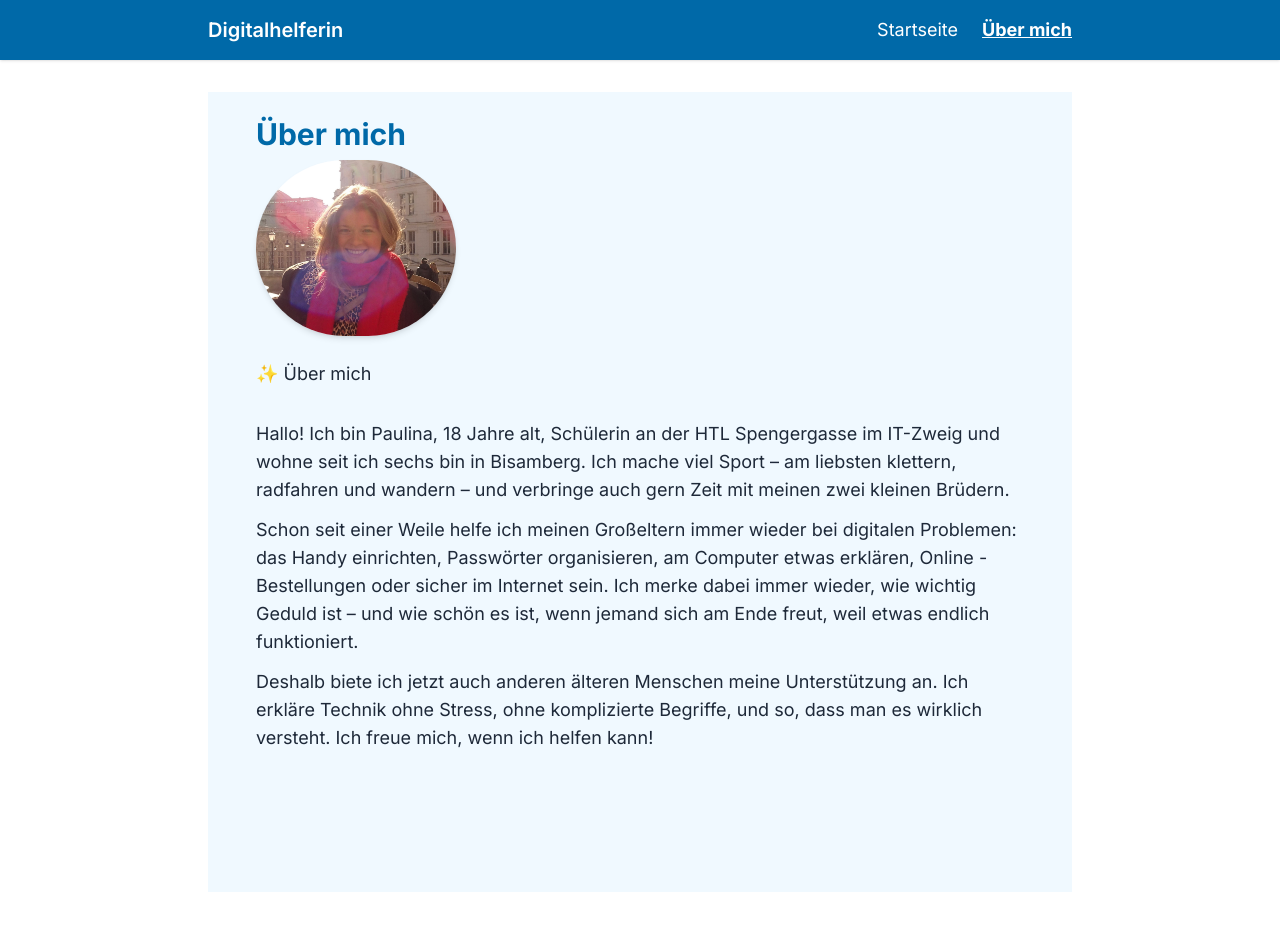
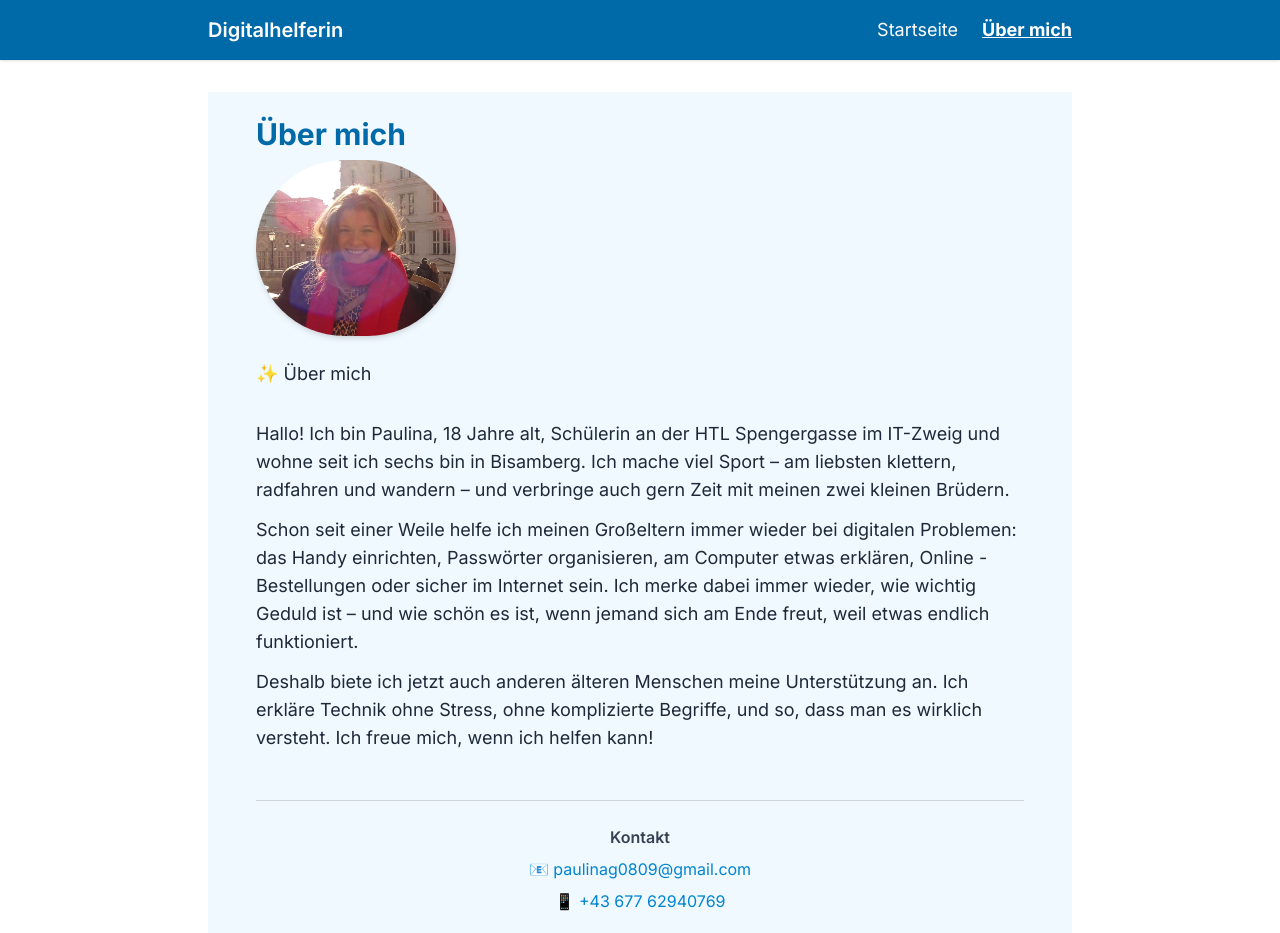
Before and after one commit to paulinaglantschnig/digital-hilfe, a Next.js app: page /about in a window 1280 px wide. Shown: the top 933 px of the page. Built offline with nearby package versions, Linux system fonts and the light colour scheme.

Commit message:
added contact datas

```diff
--- a/src/app/about/page.tsx
+++ b/src/app/about/page.tsx
@@ -30,8 +30,37 @@ export default function AboutPage() {
           <p>
           Deshalb biete ich jetzt auch anderen älteren Menschen meine Unterstützung an. Ich erkläre Technik ohne Stress, ohne komplizierte Begriffe, und so, dass man es wirklich versteht. Ich freue mich, wenn ich helfen kann!
 
+
           </p>
         </section>
+
+         <footer className="max-w-3xl mx-auto mt-12 border-t border-gray-300 pt-6 text-center space-y-2 text-gray-700">
+        <p className="font-semibold">Kontakt</p>
+        <p>
+          📧 <a href="mailto:paulinag0809@gmail.com" className="text-sky-600 hover:underline">paulinag0809@gmail.com</a>
+        </p>
+        <p>
+          📱 <a href="tel:+4367762940769" className="text-sky-600 hover:underline">+43 677 62940769</a>
+        </p>
+        <div className="flex justify-center gap-6 mt-4">
+          <a
+            href="https://www.linkedin.com/in/paulina-glantschnig-b99855328"
+            target="_blank"
+            rel="noopener noreferrer"
+            className="text-sky-700 hover:underline"
+          >
+            LinkedIn
+          </a>
+          <a
+            href="https://www.instagram.com/paulinaglantschnig/"
+            target="_blank"
+            rel="noopener noreferrer"
+            className="text-sky-700 hover:underline"
+          >
+            Instagram
+          </a>
+        </div>
+      </footer>
 
 
       </div>
```
